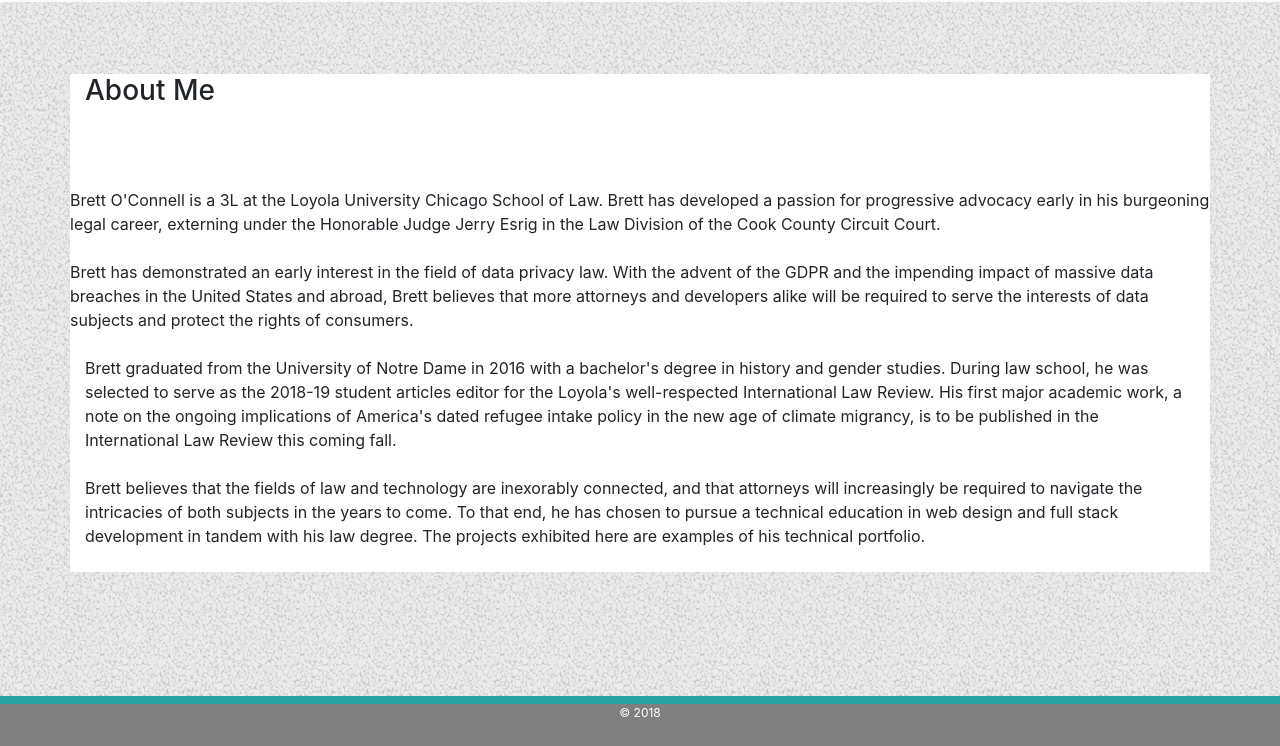
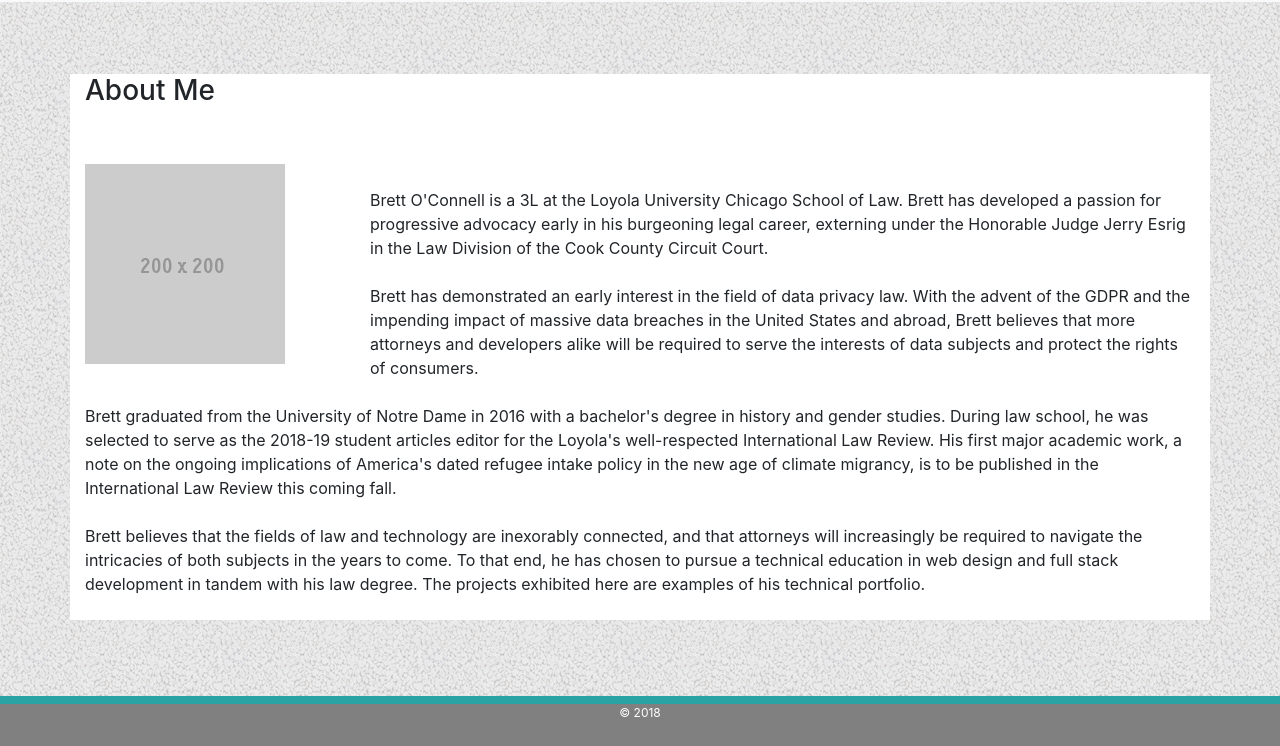
Before and after one commit to apocodeworks/Bootstrap-Portfolio, a plain HTML site: page index.html in a window 1280 px wide. Shown: the part 54-800 px from the top of the page. Drawn offline with nearby package versions, Linux system fonts and the light colour scheme.

Commit message:
minor text fixes

```diff
--- a/index.html
+++ b/index.html
@@ -41,7 +41,8 @@
 
               <br><br>
               <div class="row">
-                <div class="col-md-3>
+                <div class="col-md-3">
+                  <img src="./Assets/Images/placehold.gif">
                 </div>
                 <div class="col-md-9">
                   <br>
```
